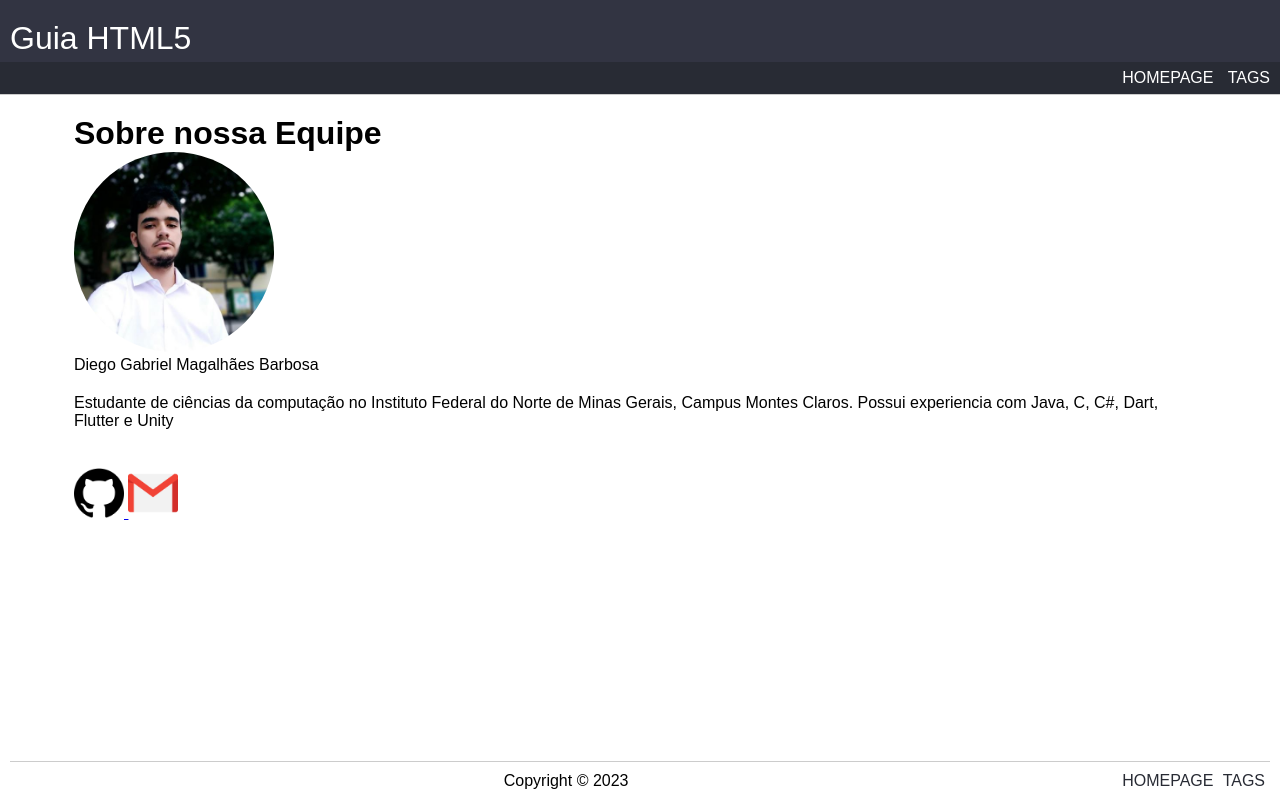
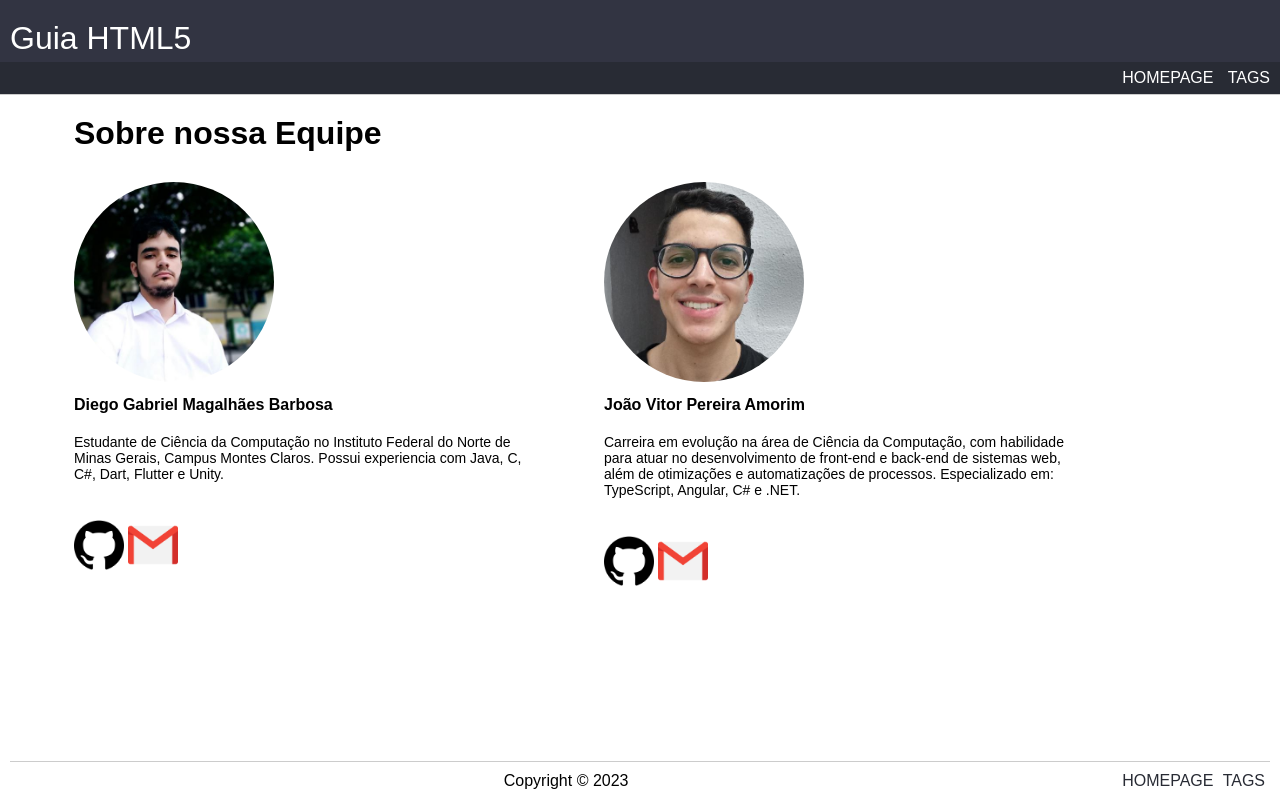
Before and after one commit to jv-amorim/ifnmg-dev-web-w3s-clone, a plain HTML site: page sobre.html in a window 1280 px wide. Drawn offline with Linux system fonts and the light colour scheme.

Commit message:
Atualização da página "sobre"

```diff
--- a/css/style.css
+++ b/css/style.css
@@ -201,7 +201,33 @@ button {
   cursor: pointer;
 }
 
-#avatar {
+.integrantes {
+  max-width: 1000px;
+  padding-top: 30px;
+  display: flex;
+  align-items: flex-start;
+  justify-content: flex-start;
+  gap: 60px;
+}
+
+.integrante {
+  flex: 1;
+}
+
+.integrante .name {
+  margin-top: 10px;
+  font-weight: 600;
+}
+
+.integrante .bio {
+  font-size: 14px;
+}
+
+.integrante a {
+  text-decoration: none;
+}
+
+.avatar {
   border-radius: 50%;
 }
 
@@ -222,3 +248,15 @@ ul {
 #sobre + .nav-row-button {
   padding-left: 0px;
 }
+
+@media (max-width: 768px) {
+  .integrantes {
+    flex-direction: column;
+    gap: 40px;
+  }
+
+  .integrante {
+    padding-bottom: 10px;
+    border-bottom: solid 1px #282b34;
+  }
+}
--- a/sobre.html
+++ b/sobre.html
@@ -20,22 +20,43 @@
 
     <div class="content">
       <h1>Sobre nossa Equipe</h1>
-      <div id="integrante">
-        <img id="avatar" src="img/diego.png" alt="Diego Gabriel" width="200px" />
-        <p>Diego Gabriel Magalhães Barbosa</p>
-        <p id="bio">
-          Estudante de ciências da computação no Instituto Federal do Norte de
+      <div class="integrantes">
+        <div class="integrante">
+          <img class="avatar" src="img/diego.png" alt="Diego Gabriel" width="200px" />
+          <p class="name">Diego Gabriel Magalhães Barbosa</p>
+          <p class="bio">
+            Estudante de Ciência da Computação no Instituto Federal do Norte de
             Minas Gerais, Campus Montes Claros. Possui experiencia com Java, C,
-          C#, Dart, Flutter e Unity
+            C#, Dart, Flutter e Unity.
           </p>
           </br>
-        <div id="icon">
-          <a href="https://github.com/DiegogMagalhaes">
+          <div class="icon">
+            <a href="https://github.com/DiegogMagalhaes" target="_blank">
               <img src="img/github-rounded.png" alt="GitHub" width="50" />
             </a>
             <a href="mailto:dgmb1@aluno.ifnmg.edu.br">
               <img src="img/gmail.png" alt="Email" width="50" />
             </a>
+          </div>
+        </div>
+        <div class="integrante">
+          <img class="avatar" src="img/joao.jpg" alt="João Vitor" width="200px" />
+          <p class="name">João Vitor Pereira Amorim</p>
+          <p class="bio">
+            Carreira em evolução na área de Ciência da Computação, com habilidade para atuar no
+            desenvolvimento de front-end e back-end de sistemas web, além de otimizações e
+            automatizações de processos. Especializado em: TypeScript,
+            Angular, C# e .NET.
+          </p>
+          </br>
+          <div class="icon">
+            <a href="https://github.com/jv-amorim" target="_blank">
+              <img src="img/github-rounded.png" alt="GitHub" width="50" />
+            </a>
+            <a href="mailto:joaovitoramorimx@gmail.com">
+              <img src="img/gmail.png" alt="Email" width="50" />
+            </a>
+          </div>
         </div>
       </div>
     </div>
```
Also changed, not shown: img/joao.jpg (added). Lines whose indentation alone changed are shown as unchanged.
